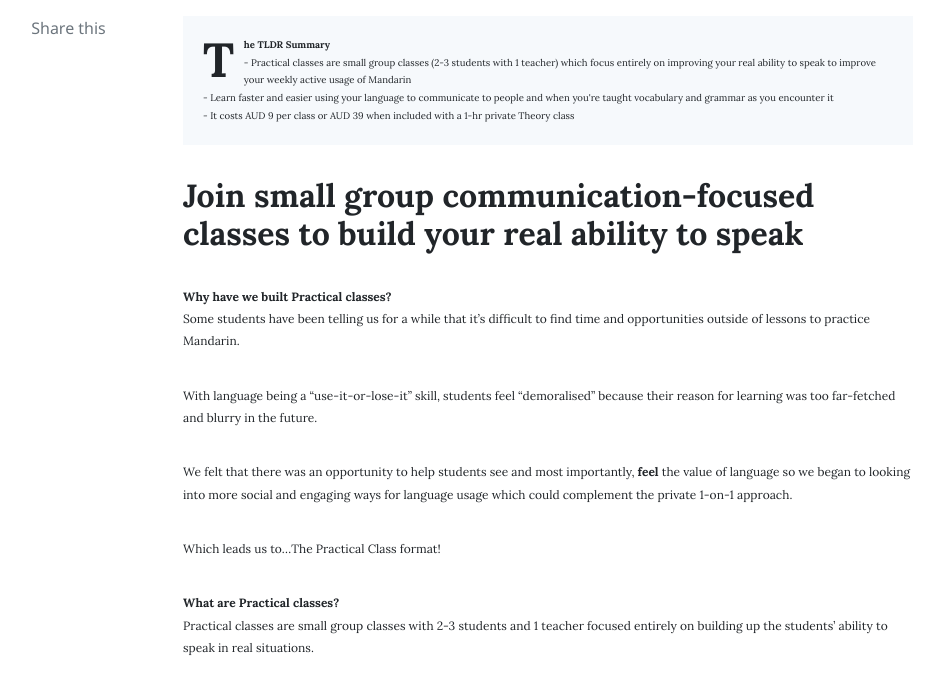
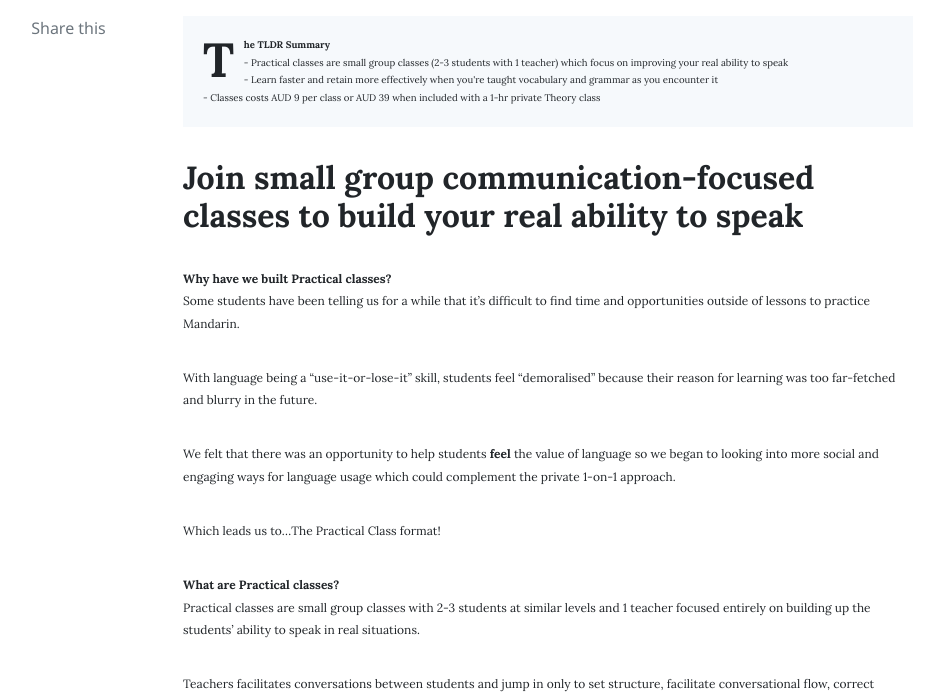
Before and after one commit to michaelliangau/culturestridethink, a Jekyll site: the page built from _posts/2021-07-09-introducting-practical-classes.md, in a window 1280 px wide and 900 px high, scrolled down 448 px, cut to the strip 204-900 px from the top of the window. Shown: the whole strip, without its empty margins (187-1128 px from the left). Built offline with Jekyll 4.4.1, drawn with Linux system fonts in a browser that asks for light colours; nearby versions of some CDN libraries; comment, search, counter and statistics services are not loaded; some of the changed text lies outside the part shown.

Commit message:
updated copy

```diff
--- a/_posts/2021-07-09-introducting-practical-classes.md
+++ b/_posts/2021-07-09-introducting-practical-classes.md
@@ -10,11 +10,11 @@
 <div class="highlightBox subtext">
 <b>The TLDR Summary</b>
 <br>
-- Practical classes are small group classes (2-3 students with 1 teacher) which focus entirely on improving your real ability to speak to improve your weekly active usage of Mandarin
+- Practical classes are small group classes (2-3 students with 1 teacher) which focus on improving your real ability to speak
 <br>
-- Learn faster and easier using your language to communicate to people and when you're taught vocabulary and grammar as you encounter it
+- Learn faster and retain more effectively when you're taught vocabulary and grammar as you encounter it
 <br>
-- It costs AUD 9 per class or AUD 39 when included with a 1-hr private Theory class
+- Classes costs AUD 9 per class or AUD 39 when included with a 1-hr private Theory class
 </div>
 
 ## Join small group communication-focused classes to build your real ability to speak
@@ -25,13 +25,13 @@
 
 With language being a "use-it-or-lose-it" skill, students feel "demoralised" because their reason for learning was too far-fetched and blurry in the future.
 
-We felt that there was an opportunity to help students see and most importantly, **feel** the value of language so we began to looking into more social and engaging ways for language usage which could complement the private 1-on-1 approach.
+We felt that there was an opportunity to help students **feel** the value of language so we began to looking into more social and engaging ways for language usage which could complement the private 1-on-1 approach.
 
 Which leads us to...The Practical Class format!
 
 **What are Practical classes?**
 <br>
-Practical classes are small group classes with 2-3 students and 1 teacher focused entirely on building up the students' ability  to speak in real situations.
+Practical classes are small group classes with 2-3 students at similar levels and 1 teacher focused entirely on building up the students' ability  to speak in real situations.
 
 Teachers facilitates conversations between students and jump in only to set structure, facilitate conversational flow, correct mistakes and teach new content as students need it to express something.
 
@@ -43,7 +43,7 @@
 
 Each group can set the topic week to week so it stays relevant to the learners.
 
-Ultimately, this format increases weekly active usage of Mandarin so you have faster progress and better retention of content.
+Ultimately, Practical classes are a more creative, fun and social way to use Mandarin so you learn more effectively over time.
 
 **How much does it cost?**
 <br>
@@ -68,7 +68,7 @@
   <figcaption>Olivia out of Shanghai (can speak Mandarin, Shanghainese, English)</figcaption>
 </figure>
 
-**Join now to try out 2 free classes**
+**Join now to try out a more creative and natural way to learn Mandarin**
 <br>
 We've also restructured the free trial period to include 2 classes including 1 Theory class (private 1-on-1) and 1 Practical class.
 
```
Also changed, not shown: other parts of _posts/2021-07-09-introducting-practical-classes.md (+1 -1 lines).
